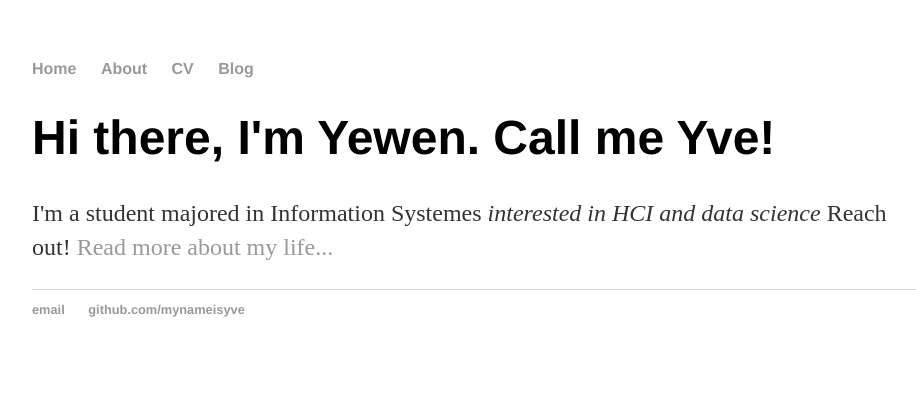
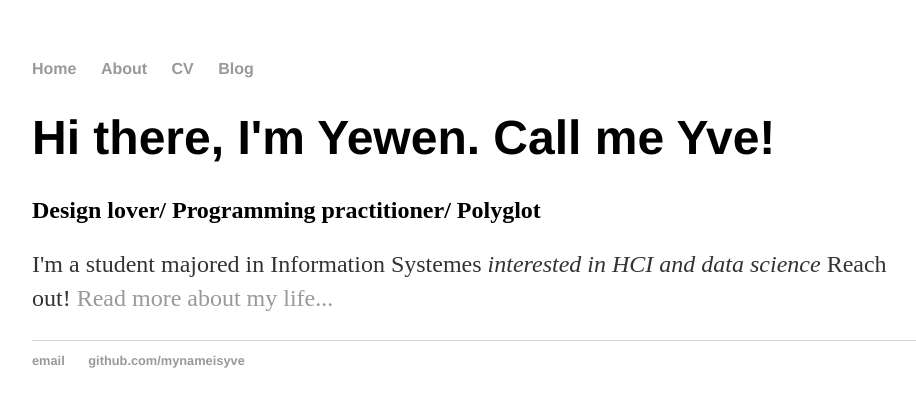
Before and after one commit to MyNameIsYve/mynameisyve.github.io, a Jekyll site: the page built from index.html, in a window 1280 px wide. Shown: the top 407 px of the page, without its empty margins (160-1076 px from the left). Built offline with Jekyll 4.4.1, drawn with Linux system fonts in a browser that asks for light colours.

Commit message:
Update index.html

```diff
--- a/index.html
+++ b/index.html
@@ -1,8 +1,9 @@
 ---
 layout: default
-title: Yewen Tang Design lover/ Programming practitioner/ Polyglot
+title: Yewen Tang
 ---
 <div class="blurb">
-	<h1>Hi there, I'm Yewen. Call me Yve!</h1>
+	<h1>Hi there, I'm Yewen. Call me Yve! </h1>
+	<h2>Design lover/ Programming practitioner/ Polyglot</h2>
 	<p>I'm a student majored in Information Systemes <em>interested in HCI and data science</em> Reach out! <a href="/about">Read more about my life...</a></p>
 </div><!-- /.blurb -->
```
